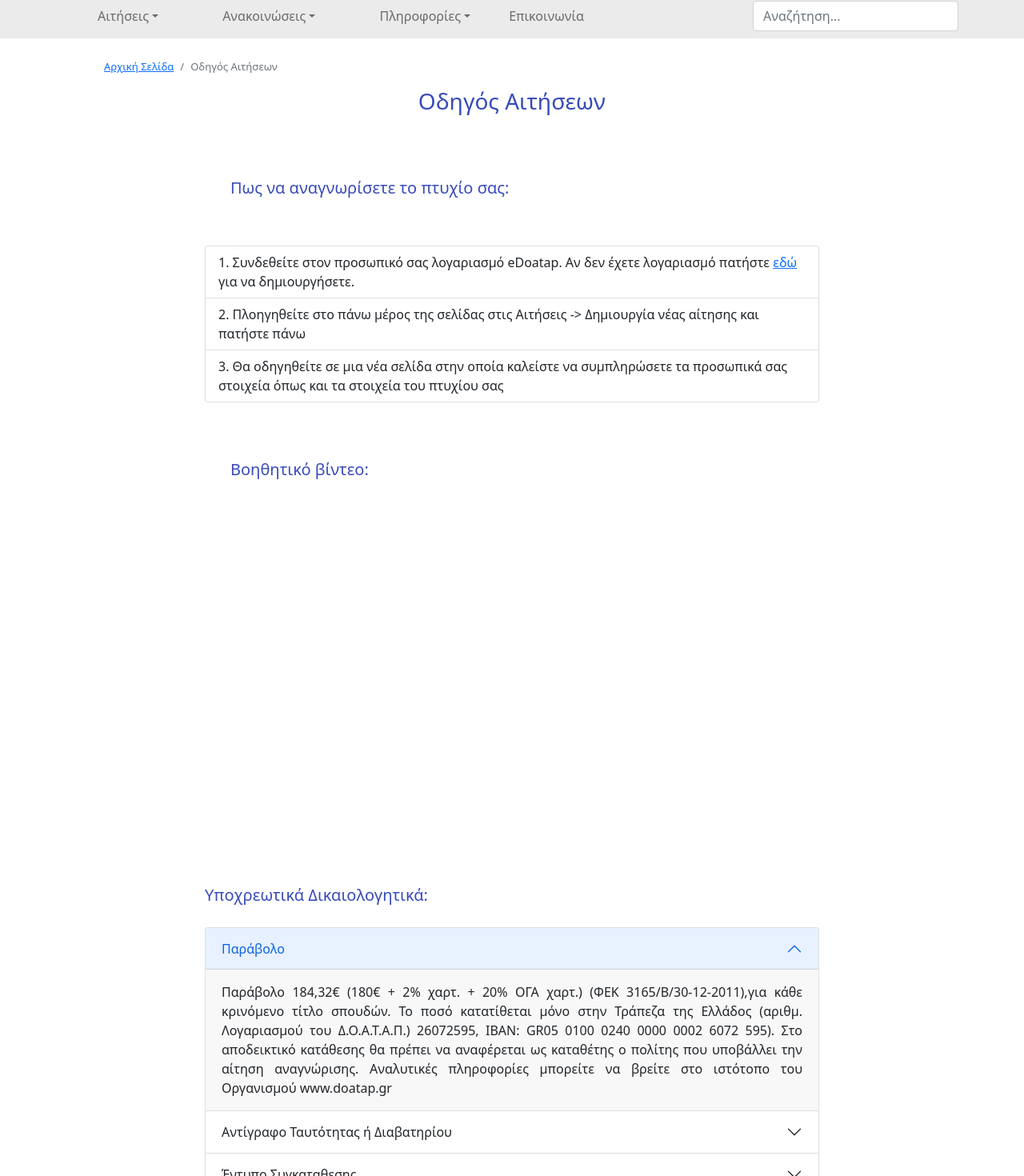
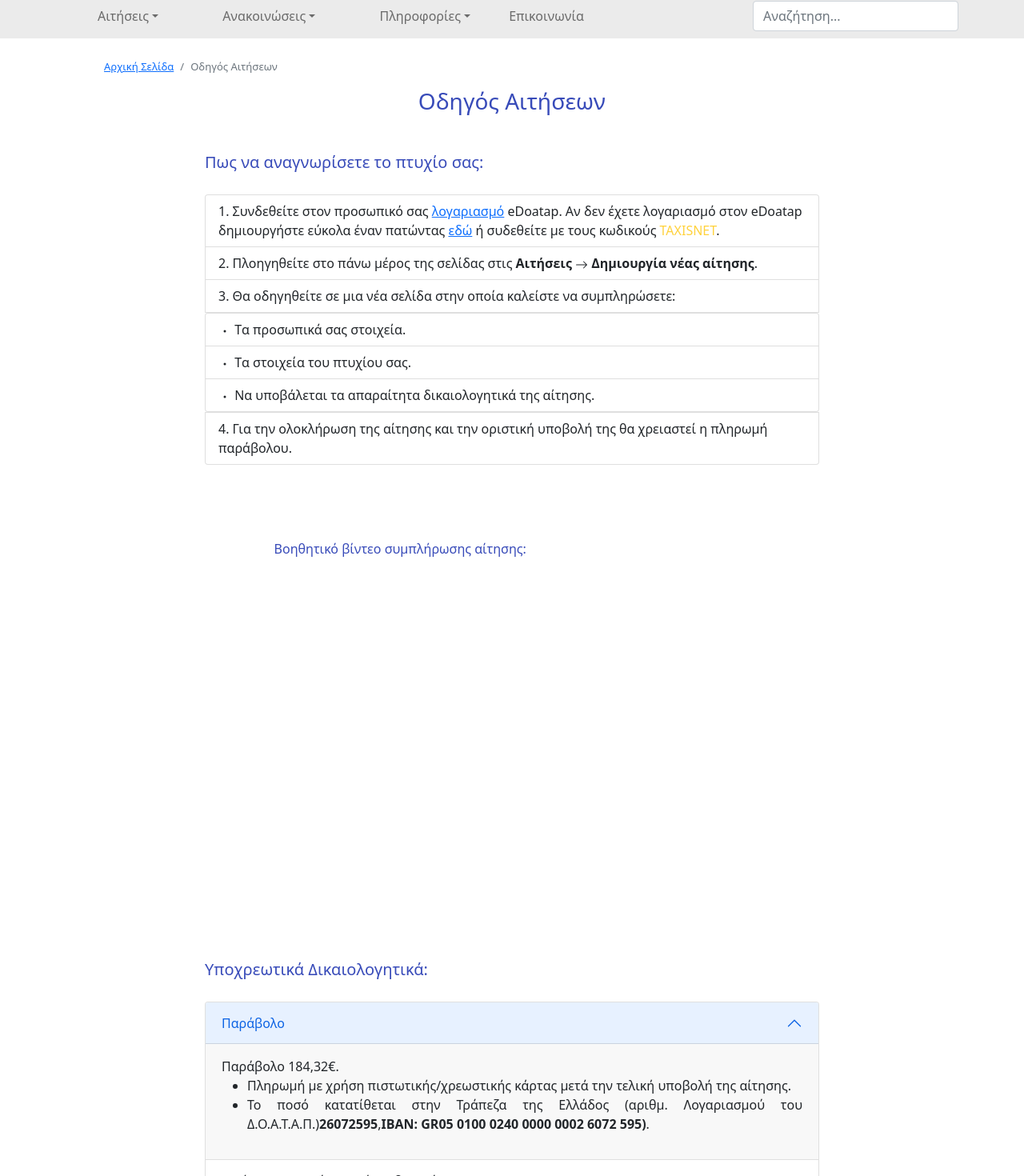
Before and after one commit to kostantinostheo/Full-Stack-MERN-Project, a React (Create React App) app in the folder edoatap/: page /odigos-etiseon in a window 1280 px wide. Shown: the part 124-1594 px from the top of the page at 80% size. Built offline with nearby package versions, Linux system fonts and the light colour scheme.

Commit message:
Adding more in application info

```diff
--- a/edoatap/src/components/ApplicationsInfo/index.js
+++ b/edoatap/src/components/ApplicationsInfo/index.js
@@ -2,7 +2,7 @@ import './index.css'
 import React from 'react';
 import { ListGroup, Accordion, Tabs, Tab, Breadcrumb } from 'react-bootstrap'
 import ReactPlayer from 'react-player'
-
+import { ArrowRight, Dot } from 'react-bootstrap-icons'
 export default function ApplicationInfo() {
   return (
       <div >
@@ -13,21 +13,24 @@ export default function ApplicationInfo() {
                 <div className="header">
                     <h3>Οδηγός Αιτήσεων</h3>
                 </div>
-                <div className="title">
-                    <h5 id="aco-title">Πως να αναγνωρίσετε το πτυχίο σας:</h5>
-                </div>
-                <div className="listgroup">
+
+                <h5 id="aco-title" style={{"width" : "60%" , "marginLeft":"auto", "marginRight": "auto"}}>Πως να αναγνωρίσετε το πτυχίο σας:</h5>
+                <div className="listgroup" id='site-info'>
                   <ListGroup as="ol" numbered>
-                    <ListGroup.Item as="li" id="text">Συνδεθείτε στον προσωπικό σας λογαριασμό eDoatap. Αν δεν έχετε λογαριασμό
-                     πατήστε <a href="/register">εδώ</a> για να δημιουργήσετε.</ListGroup.Item>
-                    <ListGroup.Item as="li" id="text">Πλοηγηθείτε στο πάνω μέρος της σελίδας στις Αιτήσεις -> Δημιουργία νέας αίτησης
-                     και πατήστε πάνω</ListGroup.Item>
-                    <ListGroup.Item as="li" id="text">Θα οδηγηθείτε σε μια νέα σελίδα στην οποία καλείστε να συμπληρώσετε τα προσωπικά
-                     σας στοιχεία όπως και τα στοιχεία του πτυχίου σας</ListGroup.Item>
-                  </ListGroup>
+                    <ListGroup.Item as="li" id="text">Συνδεθείτε στον προσωπικό σας <a href="/login">λογαριασμό</a> eDoatap. Αν δεν έχετε λογαριασμό στον eDoatap
+                    δημιουργήστε εύκολα έναν πατώντας <a href="/register">εδώ</a> ή συδεθείτε με τους κωδικούς <a href="/login" style={{"color" : "rgb(255, 210, 61)", "textDecoration": "none"}}>TAXISNET</a>.</ListGroup.Item>
+                    <ListGroup.Item as="li" id="text">Πλοηγηθείτε στο πάνω μέρος της σελίδας στις <b>Αιτήσεις <ArrowRight/> Δημιουργία νέας αίτησης</b>. </ListGroup.Item>
+                    <ListGroup.Item as="li" id="text">Θα οδηγηθείτε σε μια νέα σελίδα στην οποία καλείστε να συμπληρώσετε: </ListGroup.Item>
+                        <ListGroup as="ol">
+                            <ListGroup.Item as="li" id="text"><Dot/>    Tα προσωπικά σας στοιχεία. </ListGroup.Item>
+                            <ListGroup.Item as="li" id="text"><Dot/>    Tα στοιχεία του πτυχίου σας. </ListGroup.Item>
+                            <ListGroup.Item as="li" id="text"><Dot/>    Να υποβάλεται τα απαραίτητα δικαιολογητικά της αίτησης. </ListGroup.Item>
+                        </ListGroup>
+                    <ListGroup.Item as="li" id="text">Για την ολοκλήρωση της αίτησης και την οριστική υποβολή της θα χρειαστεί η πληρωμή παράβολου.</ListGroup.Item>
+                    </ListGroup>
                 </div>
                 <div className="title">
-                    <h5 id="aco-title">Βοηθητικό βίντεο:</h5>
+                    <h6 style={{"width" : "89%" , "marginLeft":"auto", "marginRight": "auto"}} id="aco-title">Βοηθητικό βίντεο συμπλήρωσης αίτησης:</h6>
                 </div>
                 <div className='video'>
                     <ReactPlayer  url='https://www.youtube.com/watch?v=CfPxlb8-ZQ0&ab_channel=Musictag' />
@@ -38,11 +41,16 @@ export default function ApplicationInfo() {
                     <Accordion.Item eventKey="0">
                         <Accordion.Header className='accordion-title'>Παράβολο</Accordion.Header>
                         <Accordion.Body>
-                        Παράβολο 184,32€ (180€ + 2% χαρτ. + 20% ΟΓΑ χαρτ.) (ΦΕΚ 3165/Β/30-12-2011),για κάθε κρινόμενο
-                        τίτλο σπουδών. Το ποσό κατατίθεται μόνο στην Τράπεζα της Ελλάδος (αριθμ. Λογαριασμού του Δ.Ο.Α.Τ.Α.Π.)
-                        26072595, ΙΒΑΝ: GR05 0100 0240 0000 0002 6072 595). Στο αποδεικτικό κατάθεσης θα πρέπει να αναφέρεται
-                        ως καταθέτης ο πολίτης που υποβάλλει την αίτηση αναγνώρισης. Αναλυτικές πληροφορίες μπορείτε να βρείτε
-                        στο ιστότοπο του Οργανισμού www.doatap.gr
+                        Παράβολο 184,32€.
+                        <ul>
+                            <li>
+                                Πληρωμή με χρήση πιστωτικής/χρεωστικής κάρτας μετά την τελική υποβολή της αίτησης.
+                            </li>
+                            <li>
+                            Το ποσό κατατίθεται στην Τράπεζα της Ελλάδος (αριθμ. Λογαριασμού του Δ.Ο.Α.Τ.Α.Π.)
+                            <b>26072595</b>,<b>ΙΒΑΝ: GR05 0100 0240 0000 0002 6072 595)</b>.
+                            </li>
+                        </ul>
                         </Accordion.Body>
                     </Accordion.Item>
                     <Accordion.Item eventKey="1">
@@ -57,9 +65,7 @@ export default function ApplicationInfo() {
                         <Accordion.Header>Έντυπο Συγκαταθεσης</Accordion.Header>
                         <Accordion.Body>
                         Συμπληρώνεται και υπογράφετραι μόνο από τον ενδιαφερόμενο για κάθε ένα από τα Ιδρύματα όπου σπούδασε
-                        και είναι διαθέσιμο στο σύνδεσμο "Έντυπα - Οδηγίες" της αρχικής σελίδας eDoatap. Με το έντυπο αυτό,
-                        εξουσιοδοτείται ο Δ.Ο.Α.Τ.Α.Π. να ζητά από το/τα Ιδρύματα διευκρινιστικά/συμπληρωματικά στοιχεία που
-                        αφορούν τον/τους τίτλο/ους σπουδών του.
+                        και είναι διαθέσιμο στο σύνδεσμο "Έντυπα - Οδηγίες" της αρχικής σελίδας eDoatap.
                         </Accordion.Body>
                     </Accordion.Item>
                 <h5 id="aco-title">Προαιρετικά Δικαιολογητικά:</h5>
```
Also changed, not shown: 2 other files (tests, documents, lock files or other folders).
